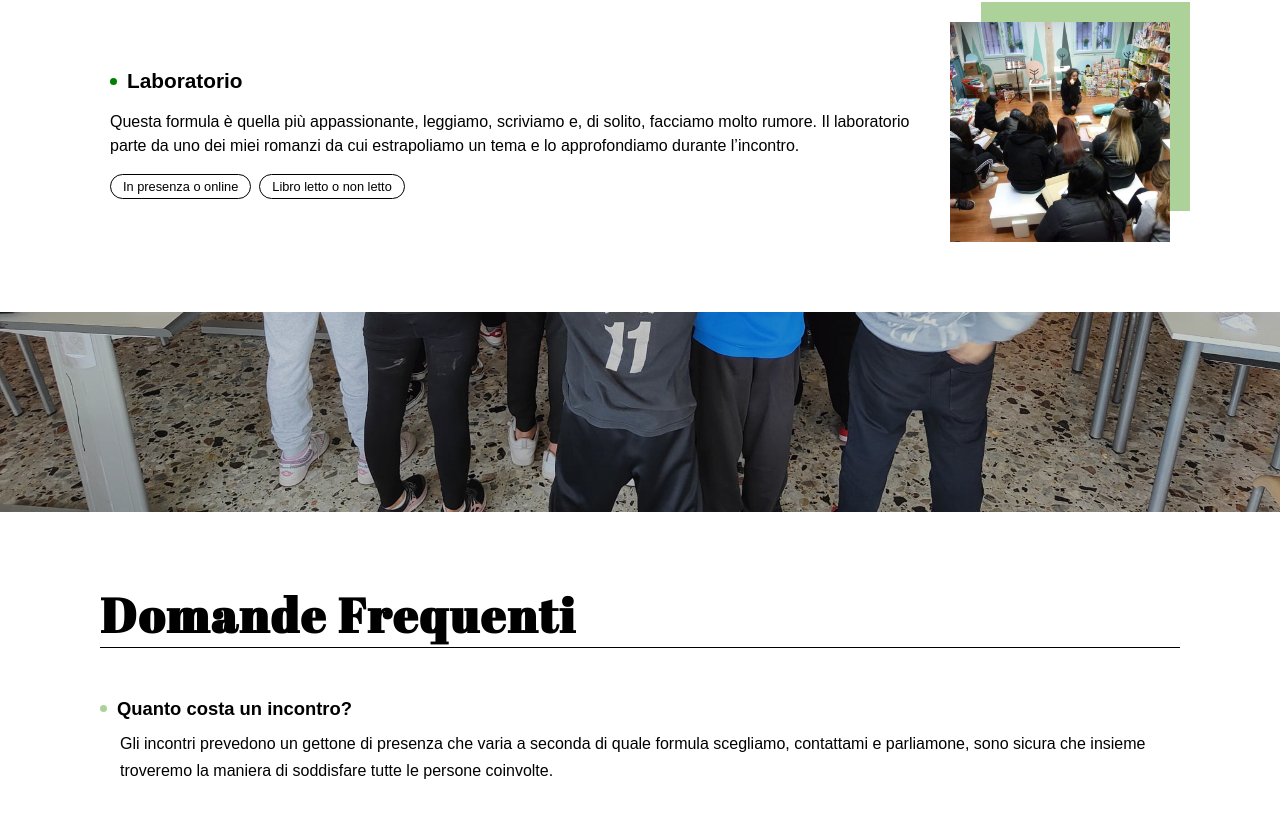
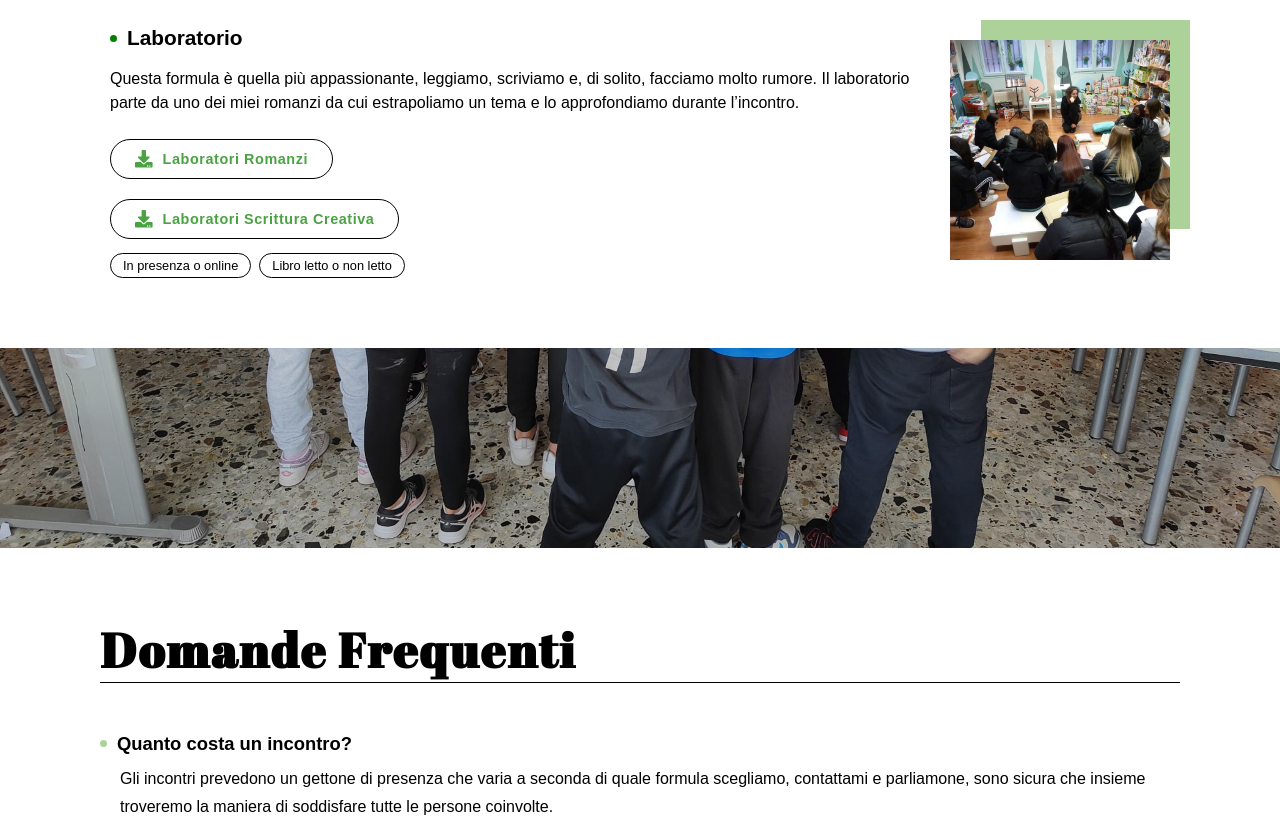
Before and after one commit to emalle/Erika_Website, a React (Vite) app: page / in a window 1280 px wide. Shown: the part 3209-4026 px from the top of the page. Built offline with nearby package versions, Linux system fonts and the light colour scheme.

Commit message:
feat: introduced downloadable pdf files to the workshop section

```diff
--- a/src/index.css
+++ b/src/index.css
@@ -706,31 +706,53 @@ section[id] {
   }
 }
 
-/* Zigzag divider */
-
-.divider {
+.download-list {
   display: flex;
-  justify-content: center;
-  color: color-mix(in srgb, green 30%, beige 70%);
+  flex-direction: column;
+  align-items: flex-start;
+  gap: 12px;
+  margin-top: 8px;
 }
 
-.zigzag-svg {
-  width: 550px;
-  height: 55px;
+.download-btn {
+  display: inline-flex;
+  align-items: center;
+  gap: 10px;
+  margin-top: 8px;
+  padding: 10px 24px;
+
+  border: 1px solid black;
+  border-radius: 999px;
+  color: color-mix(in srgb, green 70%, beige 30%);
+  text-decoration: none;
+  font-size: 0.9rem;
+  font-weight: 700;
+  letter-spacing: 0.04em;
+
+  transition: background-color 0.2s ease, color 0.2s ease;
 }
 
-@keyframes zigzag-bob {
+.download-btn:hover {
+  background: color-mix(in srgb, green 30%, beige 70%);
+  border-color: green;
+  color: white;
+}
 
-  0%,
-  100% {
-    transform: translateY(0);
+.download-btn svg {
+  font-size: 1.1rem;
+  flex-shrink: 0;
+}
+
+@media (max-width: 700px) {
+  .download-list {
+    align-items: stretch;
   }
 
-  50% {
-    transform: translateY(4px);
+  .download-btn {
+    justify-content: center;
+    padding: 12px 16px;
   }
 }
-
 
 /* Tags */
 
@@ -861,8 +883,9 @@ section[id] {
   margin-top: 8px;
   padding: 10px 28px;
   border: 1px solid black;
+  border-radius: 999px;
   background: transparent;
-  color: black;
+  color: color-mix(in srgb, green 70%, beige 30%);
   font-family: inherit;
   font-size: 0.9rem;
   font-weight: 700;
@@ -916,3 +939,28 @@ section[id] {
   height: 35px;
   color: white
 }
+
+/* Zigzag divider */
+
+.divider {
+  display: flex;
+  justify-content: center;
+  color: color-mix(in srgb, green 30%, beige 70%);
+}
+
+.zigzag-svg {
+  width: 550px;
+  height: 55px;
+}
+
+@keyframes zigzag-bob {
+
+  0%,
+  100% {
+    transform: translateY(0);
+  }
+
+  50% {
+    transform: translateY(4px);
+  }
+}
--- a/src/pages/Home.jsx
+++ b/src/pages/Home.jsx
@@ -1,4 +1,4 @@
-import { FaBookOpen, FaFacebook, FaInstagram, FaTelegram, FaWhatsapp } from 'react-icons/fa'
+import { FaBookOpen, FaFacebook, FaInstagram, FaTelegram, FaWhatsapp, FaDownload } from 'react-icons/fa'
 import { useState } from 'react'
 
 
@@ -462,6 +462,22 @@ function Home() {
                                     Questa formula è quella più appassionante, leggiamo, scriviamo e, di solito, facciamo molto rumore.
                                     Il laboratorio parte da uno dei miei romanzi da cui estrapoliamo un tema e lo approfondiamo durante l’incontro.
                                 </p>
+                                <div className="download-list">
+                                    <a className="download-btn"
+                                        href="/pdf/Laboratori.pdf"
+                                        download
+                                    >
+                                        <FaDownload />
+                                        <span>Laboratori Romanzi</span>
+                                    </a>
+                                    <a className="download-btn"
+                                        href="/pdf/Scrittura_creativa.pdf"
+                                        download
+                                    >
+                                        <FaDownload />
+                                        <span>Laboratori Scrittura Creativa</span>
+                                    </a>
+                                </div>
                                 <div className="workshop-tags">
                                     <span className="workshop-tag">In presenza o online</span>
                                     <span className="workshop-tag">Libro letto o non letto</span>
```
Also changed, not shown: 2 other files (tests, documents, lock files or other folders).
